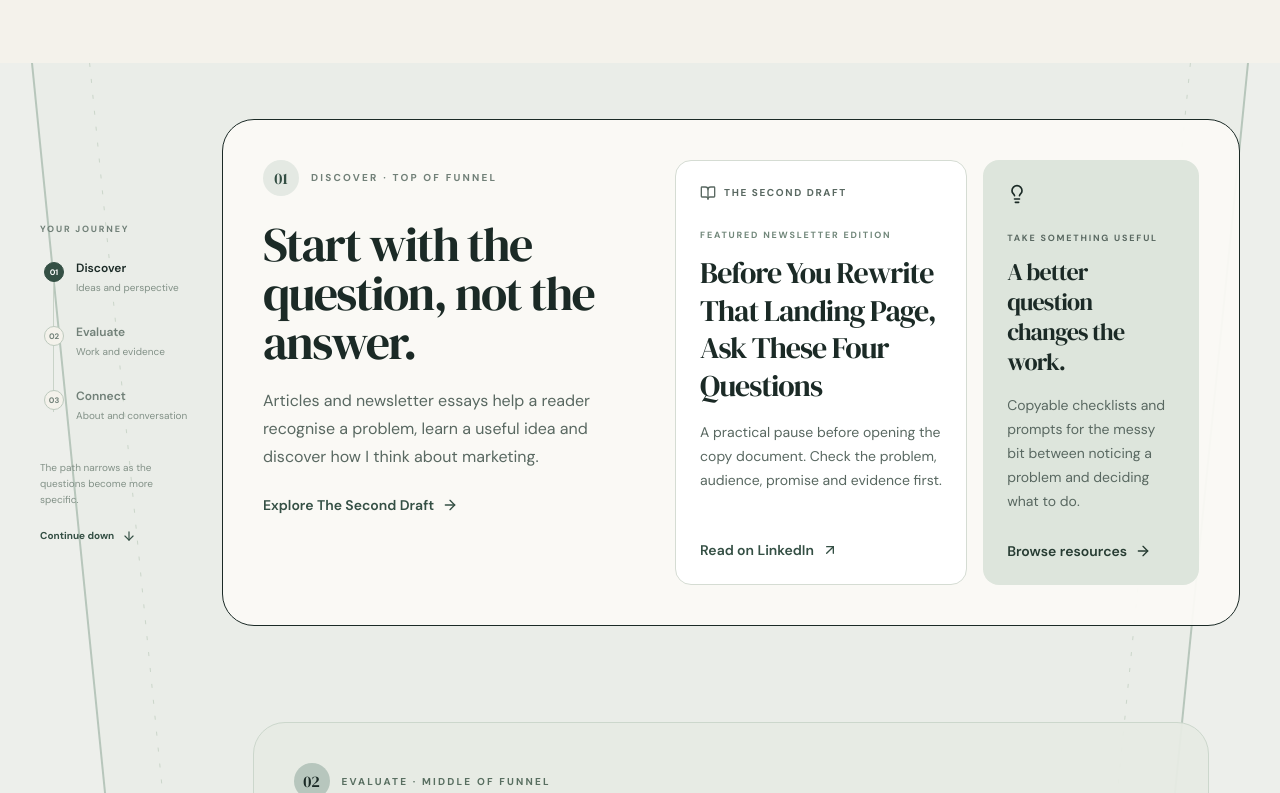
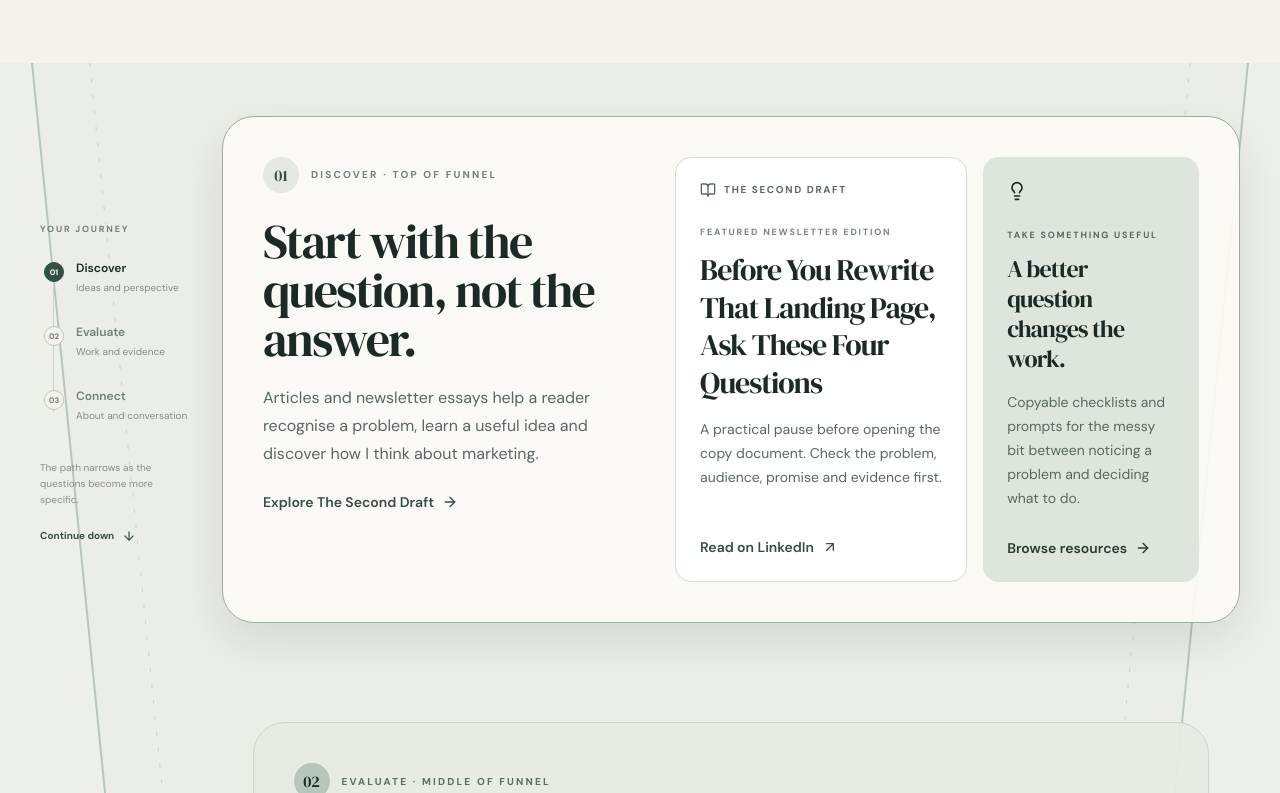
Before and after one commit to akshatjain4377-commits/Akshat-Jain-PMM-Portfolio, a React (Vite) app: page / in a window 1280 px wide. Shown: the part 1167-1960 px from the top of the page. Built offline with nearby package versions, Linux system fonts and the light colour scheme.

Commit message:
Add visual progression and motion for funnel descent

```diff
--- a/src/index.css
+++ b/src/index.css
@@ -96,3 +96,64 @@ h1, h2, h3, h4, h5, h6 {
     transition: none !important;
   }
 }
+
+.funnel-journey {
+  isolation: isolate;
+}
+
+.journey-panel {
+  position: relative;
+  transform: translateY(0);
+  transition:
+    border-color 260ms ease,
+    box-shadow 300ms ease,
+    transform 300ms cubic-bezier(0.2, 0.75, 0.25, 1),
+    background-color 300ms ease;
+}
+
+.journey-panel--active {
+  transform: translateY(-3px);
+  box-shadow: 0 18px 45px rgba(27, 42, 38, 0.1);
+}
+
+.journey-panel--discover {
+  border-color: #D5DCD3;
+}
+
+.journey-panel--discover.journey-panel--active {
+  border-color: #9BAE9E;
+}
+
+.journey-panel--evaluate {
+  border-color: #CCD7CC;
+}
+
+.journey-panel--evaluate.journey-panel--active {
+  border-color: #839A88;
+}
+
+.journey-panel--connect {
+  border-color: #263B32;
+}
+
+.journey-panel--connect.journey-panel--active {
+  box-shadow: 0 20px 48px rgba(27, 42, 38, 0.2), 0 0 0 1px #71877A;
+}
+
+.journey-rail-progress {
+  transition: height 400ms cubic-bezier(0.2, 0.75, 0.25, 1);
+}
+
+@media (max-width: 1279px) {
+  .funnel-journey > svg path:nth-of-type(3),
+  .funnel-journey > svg path:nth-of-type(4) {
+    opacity: 0.45;
+  }
+}
+
+@media (prefers-reduced-motion: reduce) {
+  .journey-panel,
+  .journey-rail-progress {
+    transition: none !important;
+  }
+}
```
